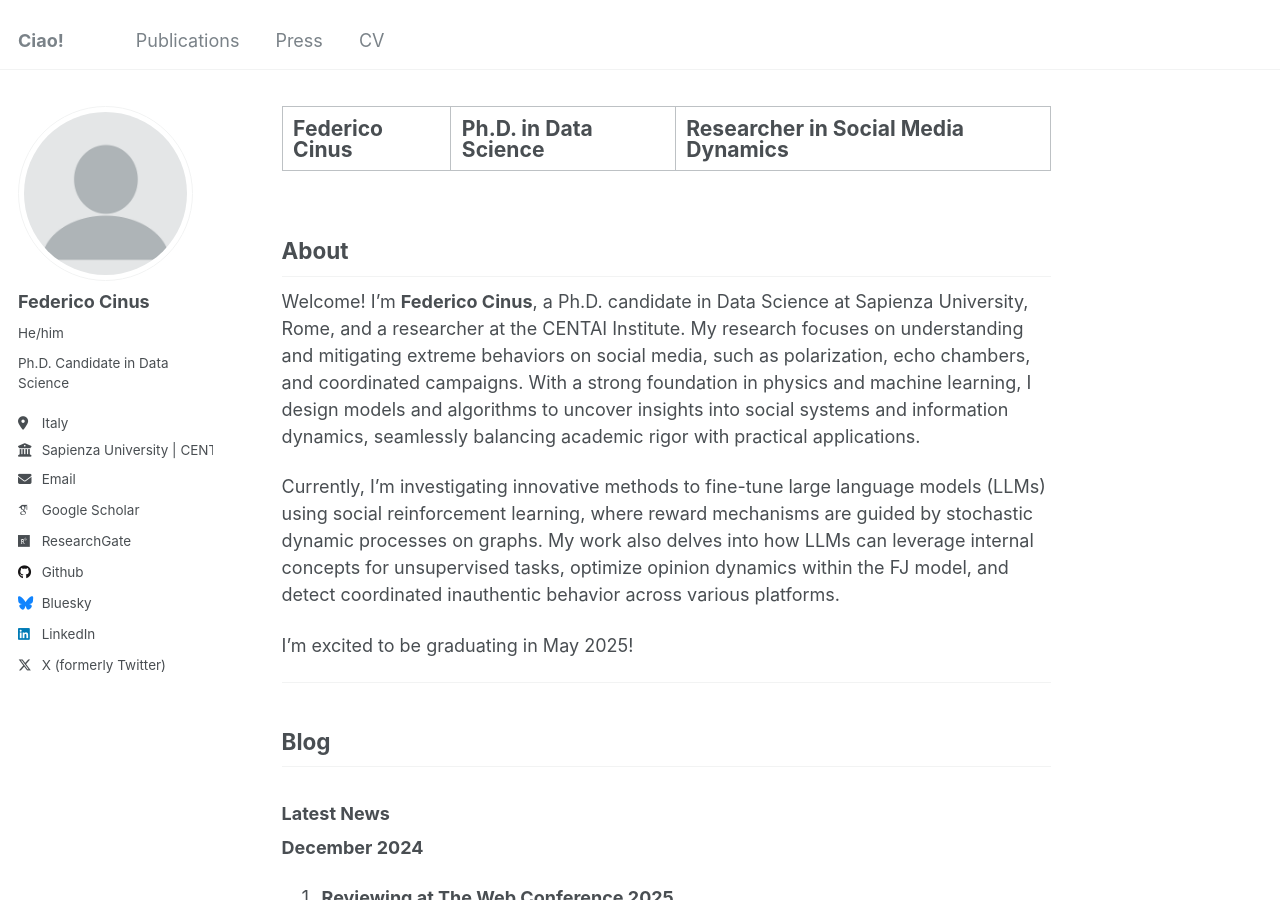
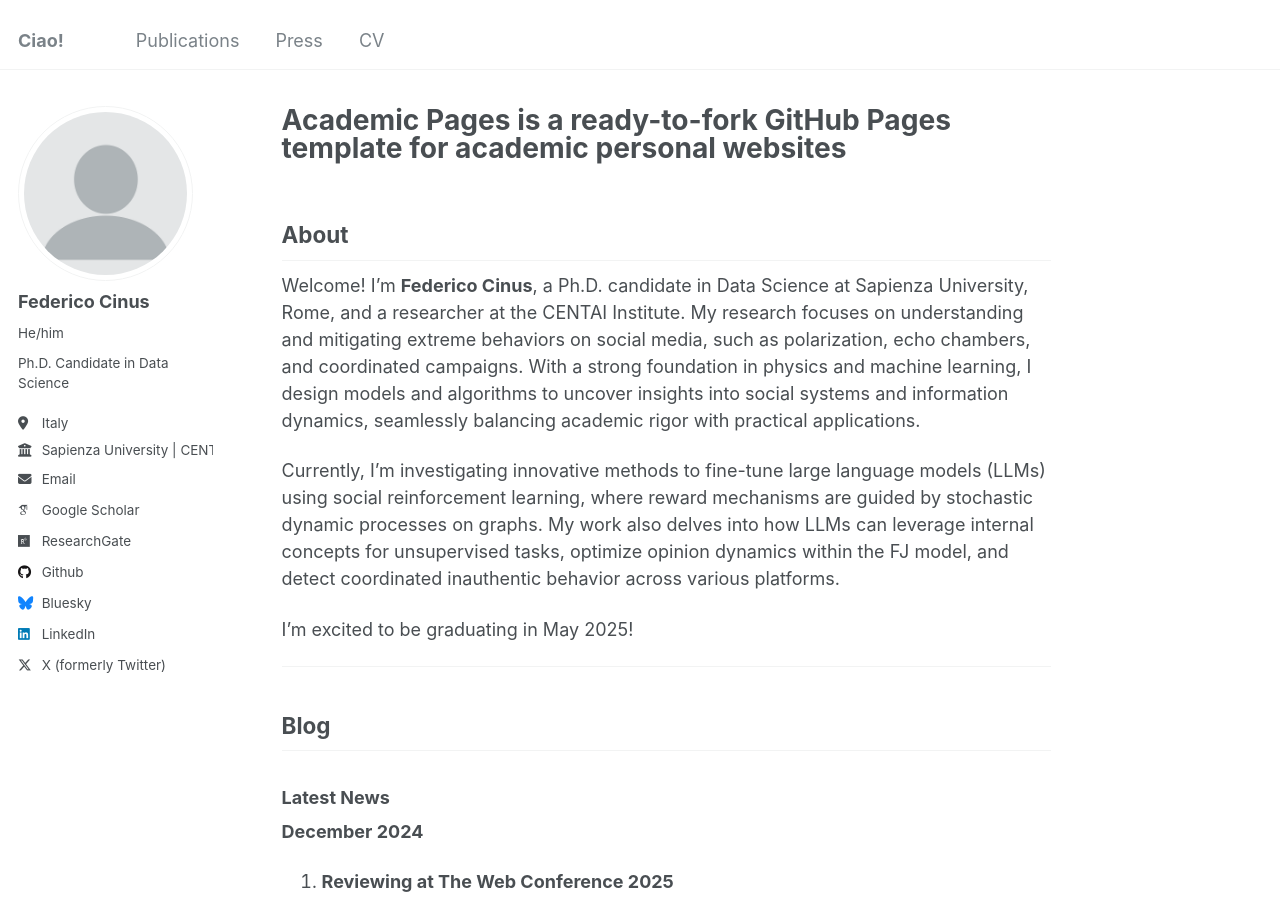
Before and after one commit to FedericoCinus/website, a Jekyll site: the page built from _pages/about.md, in a window 1280 px wide and 900 px high. Built offline with Jekyll 4.4.1, drawn with Linux system fonts in a browser that asks for light colours; some web fonts are replaced.

Commit message:
Update about.md

```diff
--- a/_pages/about.md
+++ b/_pages/about.md
@@ -1,6 +1,6 @@
 ---
 permalink: /
-title: "Federico Cinus | Ph.D. in Data Science | Researcher in Social Media Dynamics"
+title: "Academic Pages is a ready-to-fork GitHub Pages template for academic personal websites"
 author_profile: true
 redirect_from:
   - /about/
```
